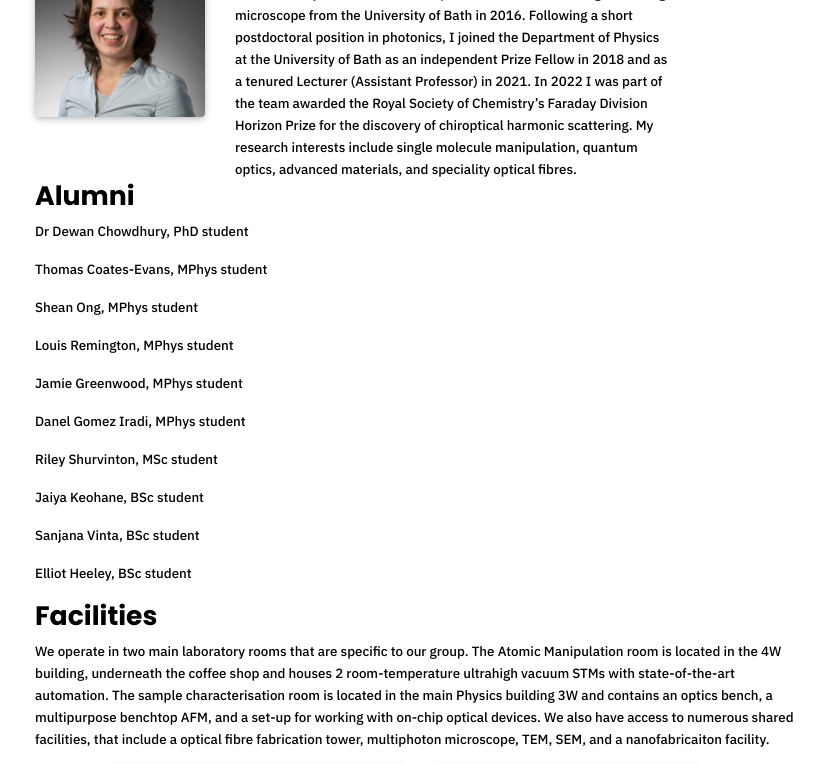
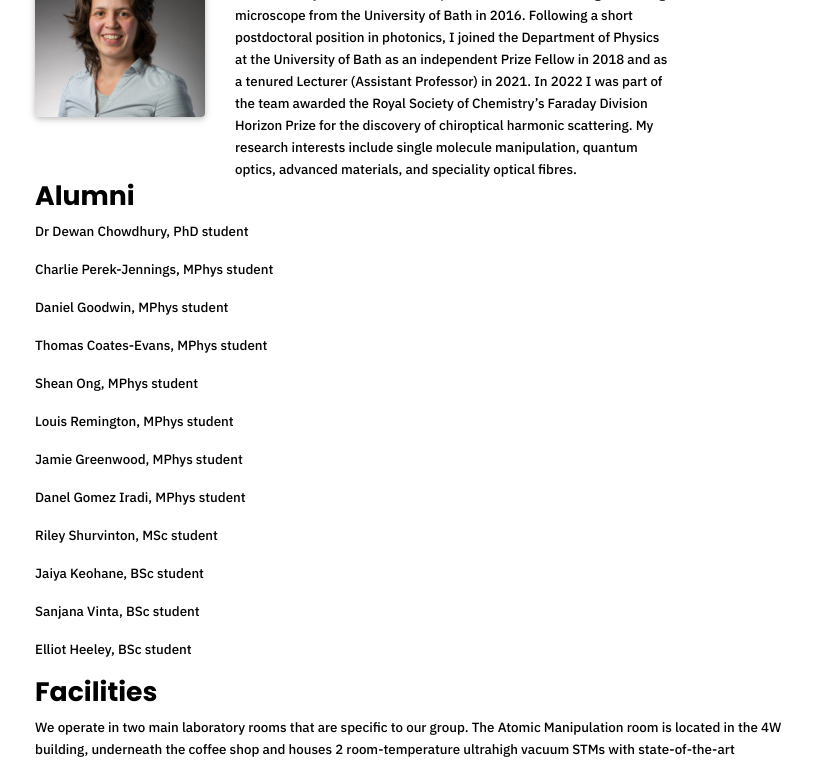
Before and after one commit to kristinarusimova/kristinarusimova.github.io, a Jekyll site: the page built from _pages/group.md, in a window 1280 px wide and 1400 px high, scrolled down 927 px. Shown: the top 764 px of the window, without its empty margins (220-1044 px from the left). Built offline with Jekyll 4.4.1, drawn with Linux system fonts in a browser that asks for light colours; nearby versions of some CDN libraries; a style sheet for code colours, icons or effects is not loaded; some of the changed text lies outside the part shown.

Commit message:
Update group.md
Added RHK

```diff
--- a/_pages/group.md
+++ b/_pages/group.md
@@ -57,6 +57,10 @@
 
 Dr Dewan Chowdhury, PhD student
 
+Charlie Perek-Jennings, MPhys student
+
+Daniel Goodwin, MPhys student
+
 Thomas Coates-Evans, MPhys student
 
 Shean Ong, MPhys student
@@ -81,6 +85,12 @@
 
 <div class="center-flex">
   <div class="medium">
+    <img class="rounded z-depth-1 h-medium" src="{{ 'PXL_20230628_154121762.jpg' | prepend: '/assets/img/' | relative_url }}">
+    <p class="caption">Room temperature RHK STM, Atomic manipulation lab, Room 4W1.19</p>
+  </div>
+
+<div class="center-flex">
+  <div class="medium">
     <img class="rounded z-depth-1 h-medium" src="{{ '20130819-DSC_8566-001.jpg' | prepend: '/assets/img/' | relative_url }}">
     <p class="caption">Room temperature Omicron STM 1, Atomic manipulation lab, Room 4W1.19</p>
   </div>
```
